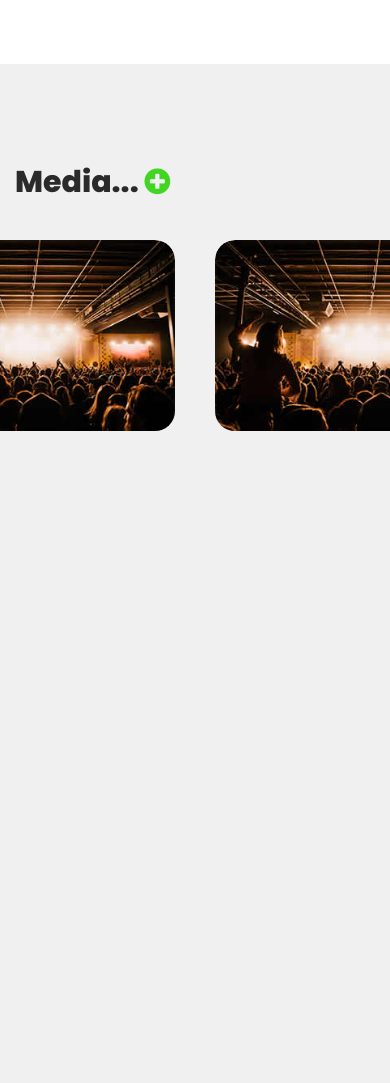
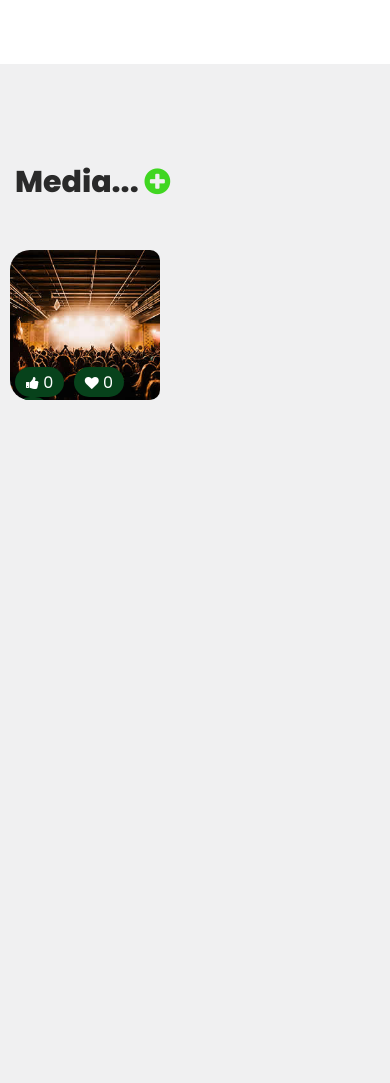
Before and after one commit to Kode-with-Karan/EMWA, a Django app: page /event/19/ in a window 390 px wide. Shown: the part 1856-2939 px from the top of the page. Run offline with Django 5.2, Linux system fonts and the light colour scheme; data comes from the database, SQL or seed files in the repository; both versions use the stored data as it was after the commit; some libraries are stand-ins or nearby versions.

Commit message:
Fix the media gallery issue but riseing Broken Pipe from ('127.0.0.1', 54732) issue

```diff
--- a/EMS/static/EMS/css/tooplate-artxibition.css
+++ b/EMS/static/EMS/css/tooplate-artxibition.css
@@ -1727,7 +1727,7 @@
 
 .also-like .thumb .icons {
   position: absolute;
-  bottom: -32px;
+  bottom: -27px;
   right: 20px;
 }
 
@@ -3084,11 +3084,22 @@
   }
 
   .media_grid {
+    /* display: grid;
+    grid-template-columns: 1fr 1fr;
+    gap: 10px;
+    justify-content: center; */
     display: grid;
-    grid-template-columns: 1fr 1fr;
-    /* Defines two equal-width columns */
+    grid-template-columns: repeat(2, 1fr);
+    /* 2 images per row */
     gap: 10px;
-    justify-content: center;
+    /* Spacing between images */
+    padding: 10px;
+  }
+  .media_grid>div{
+    width: 100%; /* Adjust to fill the container */
+    aspect-ratio: 1/1; /* Force square images */
+    object-fit: cover; /* Crop and center the images */
+    border-radius: 10px;
   }
 
 
--- a/EMS/templates/events/event_detail.html
+++ b/EMS/templates/events/event_detail.html
@@ -418,10 +418,13 @@
                 <div class="col-xl-auto">
                     <div class="like-item">
                         <div class="thumb" style="
-                        width: 300px;
-                        height: 300px;
+                        width: 150px;
+                        height: 150px;
                     ">
-                            <img src="{{ comment.image.url }}" alt="Comment image" style="border-radius: 20px;">
+                            <img src="{{ comment.image.url }}" alt="Comment image" style="border-radius: 20px;width: 100%;
+                            aspect-ratio: 1/1;
+                            object-fit: cover;
+                            border-radius: 10px; ">
                             <div class="icons">
                                 <ul>
                                     <li><a onclick="likeComment('{{ comment.id }}')"><i class="fa fa-thumbs-up"></i>
@@ -454,10 +457,14 @@
                 <div class="col-xl-auto">
                     <div class="like-item">
                         <div class="thumb" style="
-                        width: 300px;
-                        height: 300px;
+                        width: 150px;
+                        height: 150px;
                     ">
-                            <video src="{{ comment.video.url }}" alt="Comment image" style="border-radius: 20px;">
+                            <video src="{{ comment.video.url }}" alt="Comment image" style="border-radius: 20px;width: 100%;
+                            aspect-ratio: 1/1;
+                            object-fit: cover;
+                            border-radius: 10px; ">
+                            </video>
                                 <div class="icons">
                                     <ul>
                                         <li><a onclick="likeComment('{{ comment.id }}')"><i class="fa fa-thumbs-up"></i>
--- a/EMS/views.py
+++ b/EMS/views.py
@@ -569,8 +569,10 @@
                 # print(logo)
                 SponsorWithImage.objects.create(event=event,logo=logo)
 
+
             for name in sponsor2_names:
-                SponsorWithName.objects.create(event=event, name=name)
+                if(name.__len__() != 0):
+                    SponsorWithName.objects.create(event=event, name=name)
 
             # Update event details
             EventDetail.objects.filter(event=event).delete()
```
Also changed, not shown: other parts of EMS/templates/events/event_detail.html (+26 -8 lines), db.sqlite3, media/comment_images/book33_1.png (added), media/comment_images/event_images11113df_4.png (added), media/comment_images/event_images11113df_4_qGlvHX4.png (added), media/sponsorsWithLink/logos/book33_1.png (added), media/sponsorsWithLink/logos/event_images11113df_4.png (added), 5 other files.
